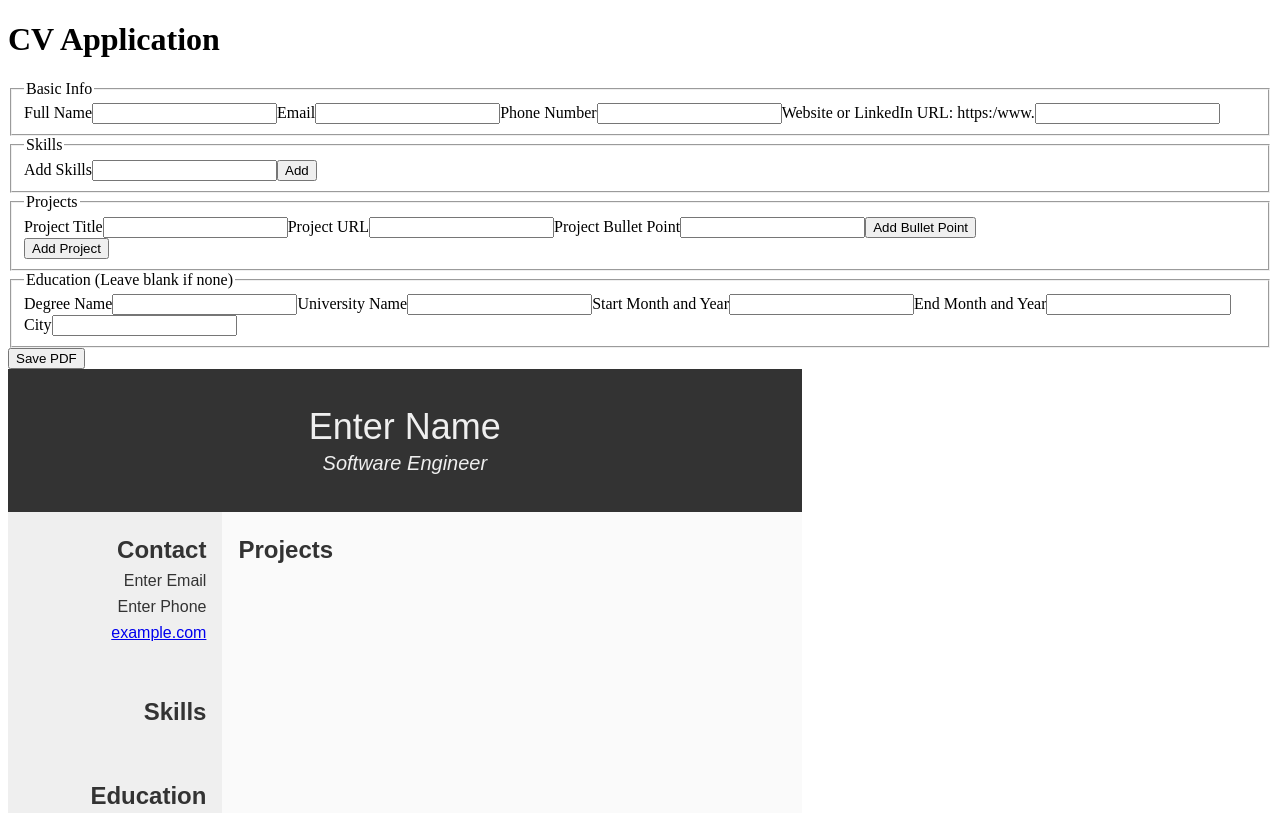
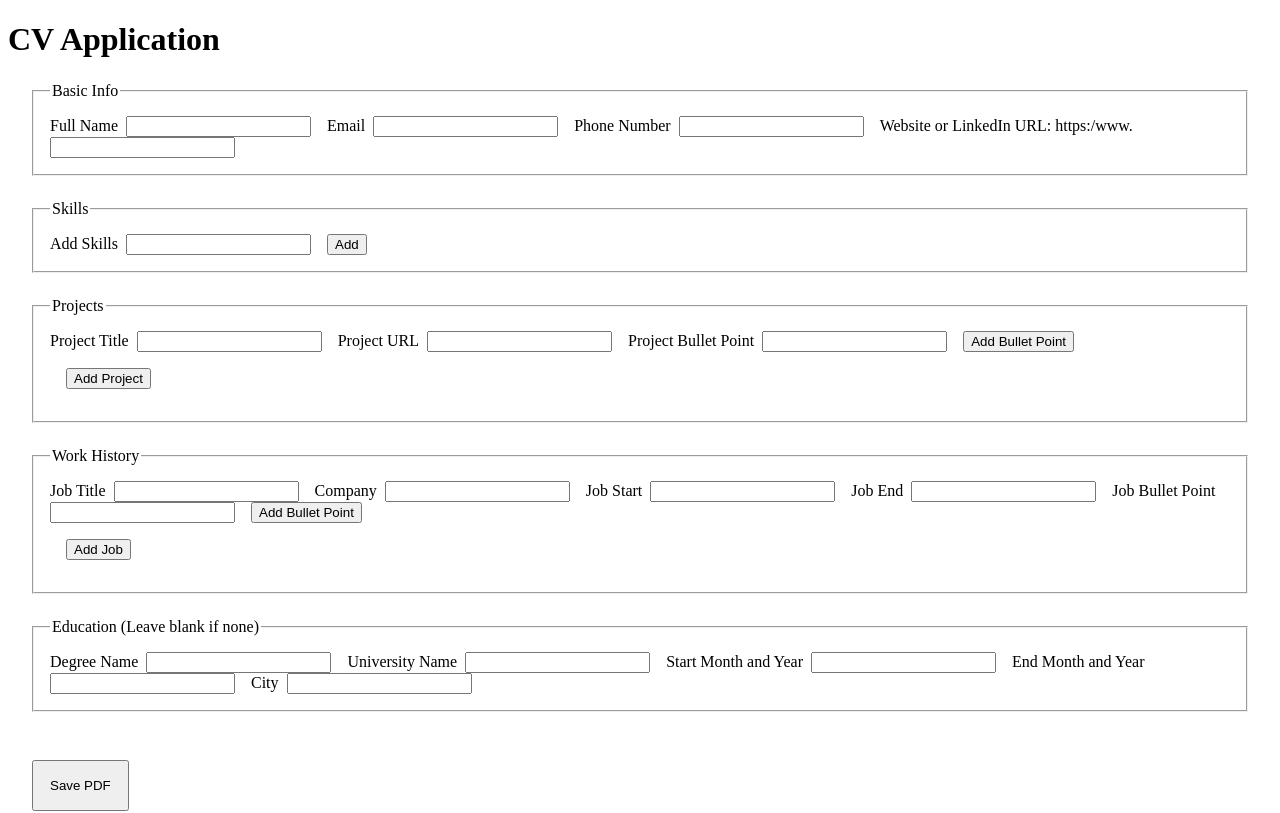
Before and after one commit to agabra23/cv-application-new, a React (Vite) app: page / in a window 1280 px wide. Shown: the top 813 px of the page. Built offline with nearby package versions, Linux system fonts and the light colour scheme.

Commit message:
Add work history section

```diff
--- a/src/App.jsx
+++ b/src/App.jsx
@@ -6,6 +6,8 @@ import ReactDOMServer from "react-dom/server";
 import JSXtoPDF from "./components/JSXtoPDF";
 import html2pdf from "html2pdf.js/dist/html2pdf.min";
 import Education from "./components/Education";
+import Work from "./components/Work";
+import "./styles/App.css";
 
 function App() {
   // Basic Info State
@@ -57,6 +59,14 @@ function App() {
     setProjectList(newState);
   };
 
+  // Work State
+
+  const [jobList, setJobList] = useState([]);
+
+  const addJob = (newState) => {
+    setJobList(newState);
+  };
+
   // Education State
 
   const [education, setEducation] = useState({});
@@ -83,6 +93,7 @@ function App() {
         basicInfo={basicInfo}
         skillsList={skillsList}
         projectsList={projectList}
+        jobList={jobList}
       />
     );
 
@@ -110,19 +121,23 @@ function App() {
               changeHandler={changeHandler}
             />
             <Projects projectList={projectList} addProject={addProject} />
+            <Work jobList={jobList} addJob={addJob} />
             <Education saveEducation={saveEducation} />
           </form>
         </div>
 
         {/* PDF Render */}
 
-        <button onClick={printHandler}>Save PDF</button>
+        <button className="print-btn" onClick={printHandler}>
+          Save PDF
+        </button>
 
         <JSXtoPDF
           basicInfo={basicInfo}
           skillsList={skillsList}
           projectsList={projectList}
           education={education}
+          jobList={jobList}
         />
       </main>
     </>
--- a/src/components/JSXtoPDF.jsx
+++ b/src/components/JSXtoPDF.jsx
@@ -5,6 +5,7 @@ export default function JSXtoPDF({
   skillsList,
   projectsList,
   education,
+  jobList,
 }) {
   const websiteURL = "https:/www." + basicInfo.website;
 
@@ -30,6 +31,28 @@ export default function JSXtoPDF({
         <a href={project.url} target="_blank">
           <li className="project-title">{project.title}</li>
         </a>
+        <ul>{bullets}</ul>
+      </div>
+    );
+  });
+
+  const jobs = jobList.map((job) => {
+    const bullets = job.description.map((bullet) => {
+      return (
+        <li key={crypto.randomUUID()} className="job-bullet">
+          {bullet}
+        </li>
+      );
+    });
+
+    return (
+      <div className="job-item" key={crypto.randomUUID()}>
+        <li className="job-title">
+          <h3>{job.title}</h3>
+          <h4>
+            {job.company}, {job.start} - {job.end}
+          </h4>
+        </li>
         <ul>{bullets}</ul>
       </div>
     );
@@ -84,6 +107,10 @@ export default function JSXtoPDF({
             <h2>Projects</h2>
             <ul>{projects}</ul>
           </div>
+          <div className="work-section">
+            <h2>Work History</h2>
+            <ul>{jobs}</ul>
+          </div>
         </div>
       </div>
     </div>
--- a/src/components/Projects.jsx
+++ b/src/components/Projects.jsx
@@ -108,7 +108,9 @@ export default function Projects({ projectList, addProject }) {
 
       <ul>{bullets}</ul>
 
-      <button onClick={saveProject}>Add Project</button>
+      <button className="add-btn" onClick={saveProject}>
+        Add Project
+      </button>
 
       <ul>{projects}</ul>
     </fieldset>
--- a/src/components/Work.jsx
+++ b/src/components/Work.jsx
@@ -0,0 +1,133 @@
+import { useState } from "react";
+
+export default function Work({ jobList, addJob }) {
+  const [jobTitleInput, setJobTitleInput] = useState("");
+  const [jobCompany, setJobCompany] = useState("");
+  const [jobStart, setJobStart] = useState("");
+  const [jobEnd, setJobEnd] = useState("");
+  const [jobBulletInput, setJobBulletInput] = useState("");
+  const [jobDescriptionList, setJobDescriptionList] = useState([]);
+
+  const saveJobTitle = (e) => {
+    setJobTitleInput(e.target.value);
+  };
+
+  const saveCompany = (e) => {
+    setJobCompany(e.target.value);
+  };
+
+  const saveStart = (e) => {
+    setJobStart(e.target.value);
+  };
+  const saveEnd = (e) => {
+    setJobEnd(e.target.value);
+  };
+  const saveJobDescription = (e) => {
+    setJobBulletInput(e.target.value);
+  };
+
+  const addDescriptionBullet = (e) => {
+    e.preventDefault();
+
+    setJobDescriptionList([...jobDescriptionList, jobBulletInput]);
+    setJobBulletInput("");
+  };
+
+  const deleteBullet = (index) => {
+    const tempList = [...jobDescriptionList];
+    tempList.splice(index, 1);
+    setJobDescriptionList(tempList);
+  };
+
+  const bullets = jobDescriptionList.map((bullet, index) => {
+    return (
+      <div key={crypto.randomUUID()}>
+        <li>{bullet}</li>
+        <button onClick={() => deleteBullet(index)}>Remove</button>
+      </div>
+    );
+  });
+
+  const saveJob = (e) => {
+    e.preventDefault();
+
+    if (jobTitleInput === "") return;
+    if (jobDescriptionList.length === 0) return;
+
+    addJob([
+      ...jobList,
+      {
+        title: jobTitleInput,
+        company: jobCompany,
+        description: jobDescriptionList,
+        start: jobStart,
+        end: jobEnd,
+      },
+    ]);
+
+    setJobTitleInput("");
+    setJobDescriptionList([]);
+    setJobBulletInput("");
+  };
+
+  const jobs = jobList.map((job) => {
+    const jobBullets = job.description.map((bullet) => {
+      return <li key={crypto.randomUUID()}>{bullet}</li>;
+    });
+
+    return (
+      <div key={crypto.randomUUID()}>
+        <li>{job.title}</li>
+        <ul>{jobBullets}</ul>
+      </div>
+    );
+  });
+
+  return (
+    <fieldset className="work-wrapper">
+      <legend>Work History</legend>
+
+      <label htmlFor="jobTitle">Job Title</label>
+      <input
+        type="text"
+        value={jobTitleInput}
+        id="jobTitle"
+        onChange={saveJobTitle}
+      />
+
+      <label htmlFor="companyInput">Company</label>
+      <input
+        type="text"
+        id="companyInput"
+        value={jobCompany}
+        onChange={saveCompany}
+      />
+
+      <label htmlFor="jobStart">Job Start</label>
+      <input type="text" id="jobStart" value={jobStart} onChange={saveStart} />
+
+      <label htmlFor="jobEnd">Job End</label>
+      <input type="text" id="jobEnd" value={jobEnd} onChange={saveEnd} />
+
+      <label htmlFor="jobBulletInput">Job Bullet Point</label>
+      <input
+        type="text"
+        id="jobBulletInput"
+        value={jobBulletInput}
+        onChange={saveJobDescription}
+      />
+
+      <button onClick={addDescriptionBullet} id="addWorkBullet">
+        Add Bullet Point
+      </button>
+
+      <ul>{bullets}</ul>
+
+      <button className="add-btn" onClick={saveJob}>
+        Add Job
+      </button>
+
+      <ul>{jobs}</ul>
+    </fieldset>
+  );
+}
--- /dev/null
+++ b/src/styles/App.css
@@ -0,0 +1,21 @@
+input {
+  margin-right: 1rem;
+}
+
+label {
+  margin-right: 0.5rem;
+}
+
+.add-btn {
+  margin: 1rem;
+}
+
+fieldset {
+  padding: 1rem;
+  margin: 1.5rem;
+}
+
+.print-btn {
+  margin: 1.5rem;
+  padding: 1rem;
+}
--- a/src/styles/JSXtoPDF.css
+++ b/src/styles/JSXtoPDF.css
@@ -104,3 +104,17 @@ ul {
 .left-column > .education-section > p {
   margin: 1rem 0;
 }
+
+.job-title > h3 {
+  margin: 0;
+}
+
+.job-title > h4 {
+  margin: 0.5rem 0;
+  font-weight: 500;
+  font-size: 1rem;
+}
+
+.job-title {
+  list-style: none;
+}
```
